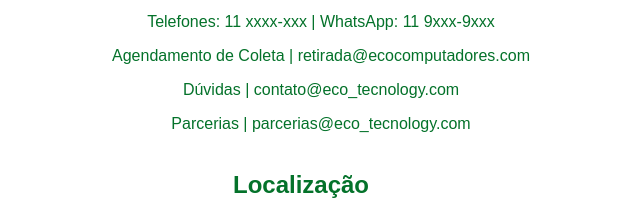
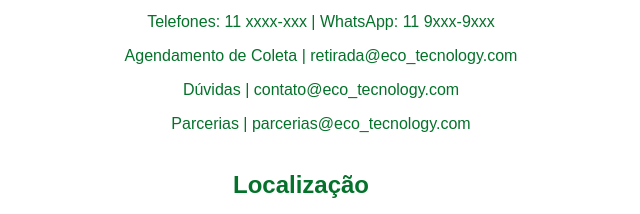
Before and after one commit to romawebdesigner/ecotecnology, a plain HTML site: page contato.html in a window 1280 px wide. Shown: the part 814-1028 px from the top of the page, 339-979 px from the left. Drawn offline with Linux system fonts and the light colour scheme.

Commit message:
Update contato.html

```diff
--- a/contato.html
+++ b/contato.html
@@ -124,7 +124,7 @@
 <p><b>Coleta gratuita de lixo eletrônico residencial e empresarial.</b></p>
 <ul>Horário de Atendimento: Segunda a Sexta (exceto feriados) | 08h - 16h </ul>
 <ul> Telefones: 11 xxxx-xxx | WhatsApp: 11 9xxx-9xxx</ul>
-<ul>Agendamento de Coleta | retirada@ecocomputadores.com </ul>
+<ul>Agendamento de Coleta | retirada@eco_tecnology.com </ul>
 <ul> Dúvidas | contato@eco_tecnology.com</ul>
 <ul> Parcerias | parcerias@eco_tecnology.com</ul>
 
```
